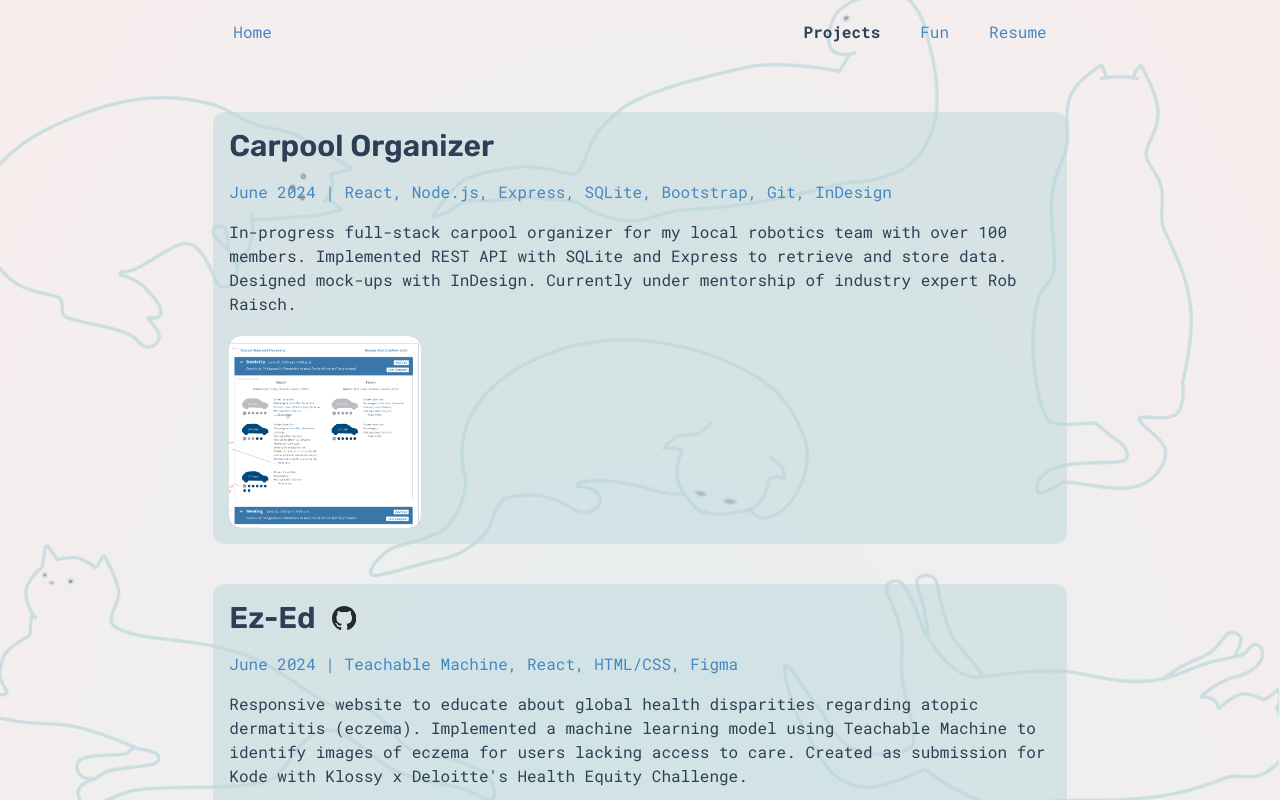
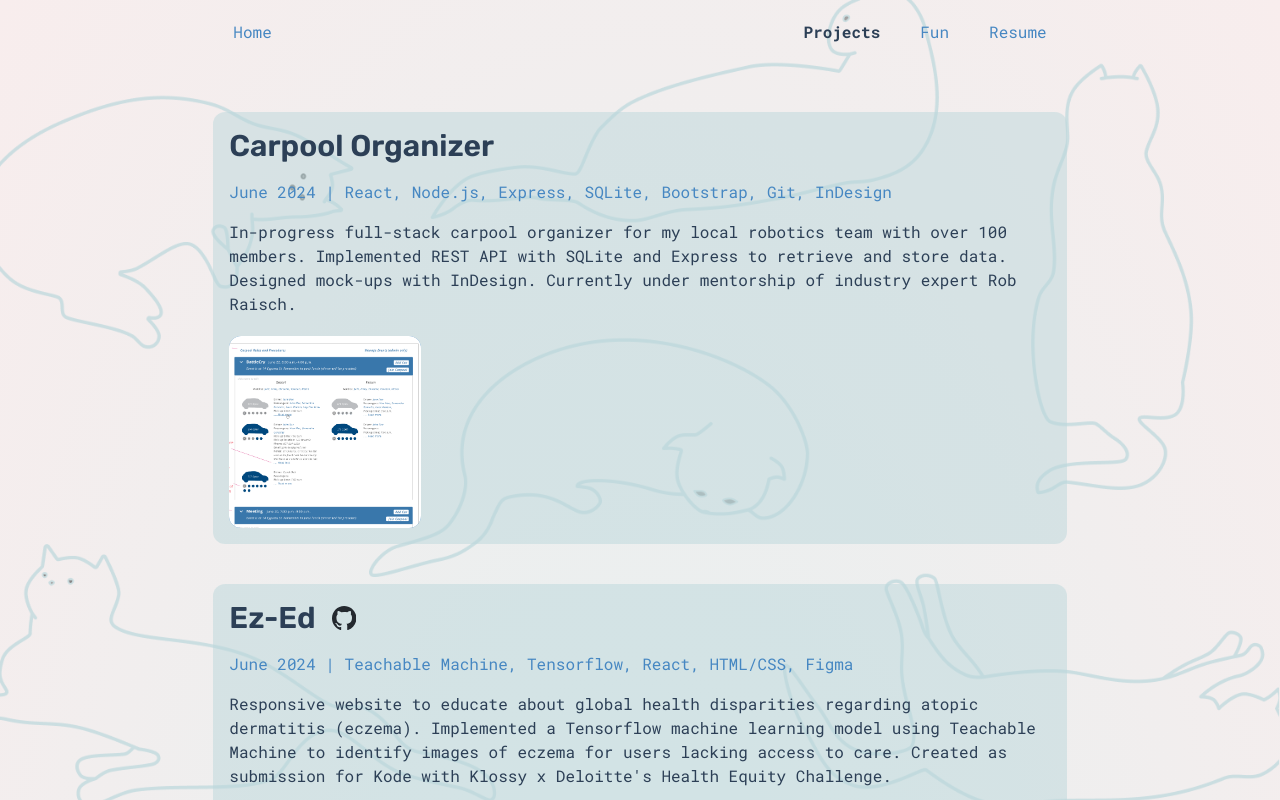
Before and after one commit to juliewang617/personal-website, a Next.js app: page /projects in a window 1280 px wide. Shown: the top 800 px of the page. Built offline with nearby package versions, Linux system fonts and the light colour scheme.

Commit message:
updated ez-ed project

```diff
--- a/src/app/projects/page.tsx
+++ b/src/app/projects/page.tsx
@@ -27,11 +27,11 @@
 
               <Project
               title="Ez-Ed"
-              images={[]}
-              caption="June 2024 | Teachable Machine, React, HTML/CSS, Figma"
+              images={[["/ez-ed/1.png", "homepage"]]}
+              caption="June 2024 | Teachable Machine, Tensorflow, React, HTML/CSS, Figma"
               link="https://github.com/juliewang617/ez-ed"
               desc="Responsive website to educate about global health disparities
-              regarding atopic dermatitis (eczema). Implemented a machine
+              regarding atopic dermatitis (eczema). Implemented a Tensorflow machine
               learning model using Teachable Machine to identify images of
               eczema for users lacking access to care. Created as submission
               for Kode with Klossy x Deloitte's Health Equity Challenge."/>
```
Also changed, not shown: public/ez-ed/1.png.
